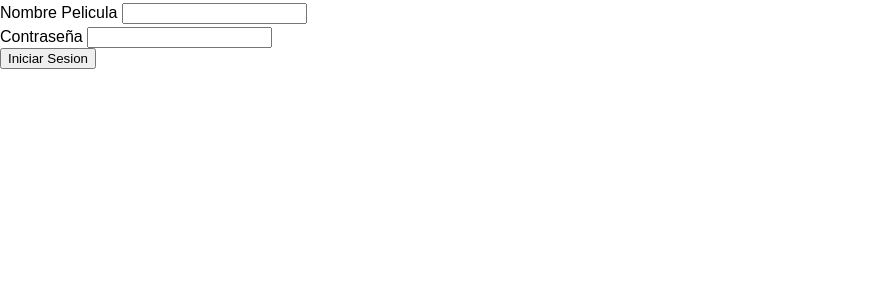
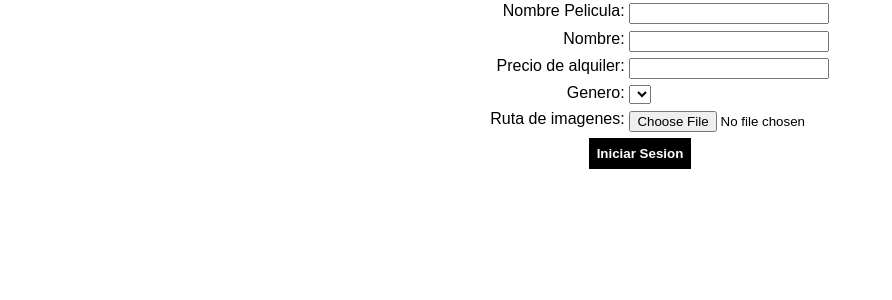
Before and after one commit to amirghin/videoclub, a PHP site: page /f_peliculas.php in a window 1280 px wide. Shown: the top 300 px of the page, without its empty margins (0-892 px from the left). Run offline with PHP 8.4, Linux system fonts and the light colour scheme; lists and menus that the app fills with data are empty.

Commit message:
formulario películas

```diff
--- a/css/estilos.css
+++ b/css/estilos.css
@@ -66,11 +66,16 @@ a{
 	overflow: hidden;
 }
 
-.filas .button{
+.filas input.button{
 	margin: 0 auto;
 	display: block;
 	float: none;
 	width: auto;
+	background: #000;
+	color: #fff;
+	border: none;
+	padding: 0.6em;
+	font-weight: bold;
 }
 
 .estilos_form{
@@ -80,14 +85,14 @@ a{
 
 
 .estilos_form label{
-	width: 40%;
+	width: 46%;
 	float: left;
 	padding: 0 0.3em 0 0;
 	text-align: right;
 }
 .estilos_form input{
 	float: left;
-	width: 40%;
+	width: 50%;
 }
 /*-------Login--------*/
 
@@ -129,12 +134,9 @@ a{
 	width: 60%;
 }
 
-.button{
-	background: #000;
-	color: #fff;
-	border: none;
-	padding: 0.6em;
-	font-weight: bold;
+.login input.button{
+	width: auto;
+	float: none;
 }
 
 /*-------Accordeon --------*/
--- a/f_peliculas.php
+++ b/f_peliculas.php
@@ -8,20 +8,36 @@
 </head>
 
 <body>
+	<section class="estilos_form">
 		<form method="POST">
 			<fieldset class="insertar_peliculas">
 				<div class="filas">
-		    	<label for="nombre">Nombre Pelicula</label>
+			    	<label for="nombre">Nombre Pelicula: </label>
 			    	<input type="text" name="nombre_pelicula" id="nombre_pelicula">
 			    </div>
-		    <div>
-		    	<label for="password">Contrase&ntilde;a</label>
-		    	<input type="password" name="password" id="password">
+			    <div class="filas">
+			    	<label for="nombre_pelicula">Nombre: </label>
+			    	<input type="text" name="nombre_pelicula" id="nombre_pelicula">
 				</div>
-		    <input type="submit" value="Iniciar Sesion">
+				<div class="filas">
+					<label for="precio_alquiler">Precio de alquiler:</label>
+					<input type="text" nombre="precio_alquiler">
+				</div>
+				<div class="filas">
+					<label for="genero">Genero:</label>
+					<select name="genero" id=""></select>
+					<!-- TODO llenar con dropdown de genero-->
+				</div>
+				<div class="filas">
+					<label for="ruta_imagenes">Ruta de imagenes: </label>
+					<input type="file" name="ruta_imagenes"/>
+				</div>
+				<div class="filas">
+			    	<input type="submit" value="Iniciar Sesion" class="button">
+			    </div>
 			</fieldset>
-
 		</form>
+	</section>
 </body>
 
 </html>
--- a/login.php
+++ b/login.php
@@ -47,8 +47,9 @@ if (isset($_POST['usuario'], $_POST['password'])){
 			    	<input type="password" name="password" id="password" required>
 				</div>
 				<p class="error"><?php echo $message?></p>
-
-			    <input type="submit" value="Iniciar Sesion" class="button">
+				<div class="filas">
+			    	<input type="submit" value="Iniciar Sesion" class="button">
+			    </div>
 			</fieldset>
 		</form>
 	</section>
--- a/usuarios_administradores.php
+++ b/usuarios_administradores.php
@@ -60,6 +60,8 @@ function validar_contrasena($usuario, $password, $conexion){
 
 }
 
+function insertar(){}
+
 
 
 function encriptar_contrasena($contrasena){
```
Lines whose indentation alone changed are shown as unchanged.
